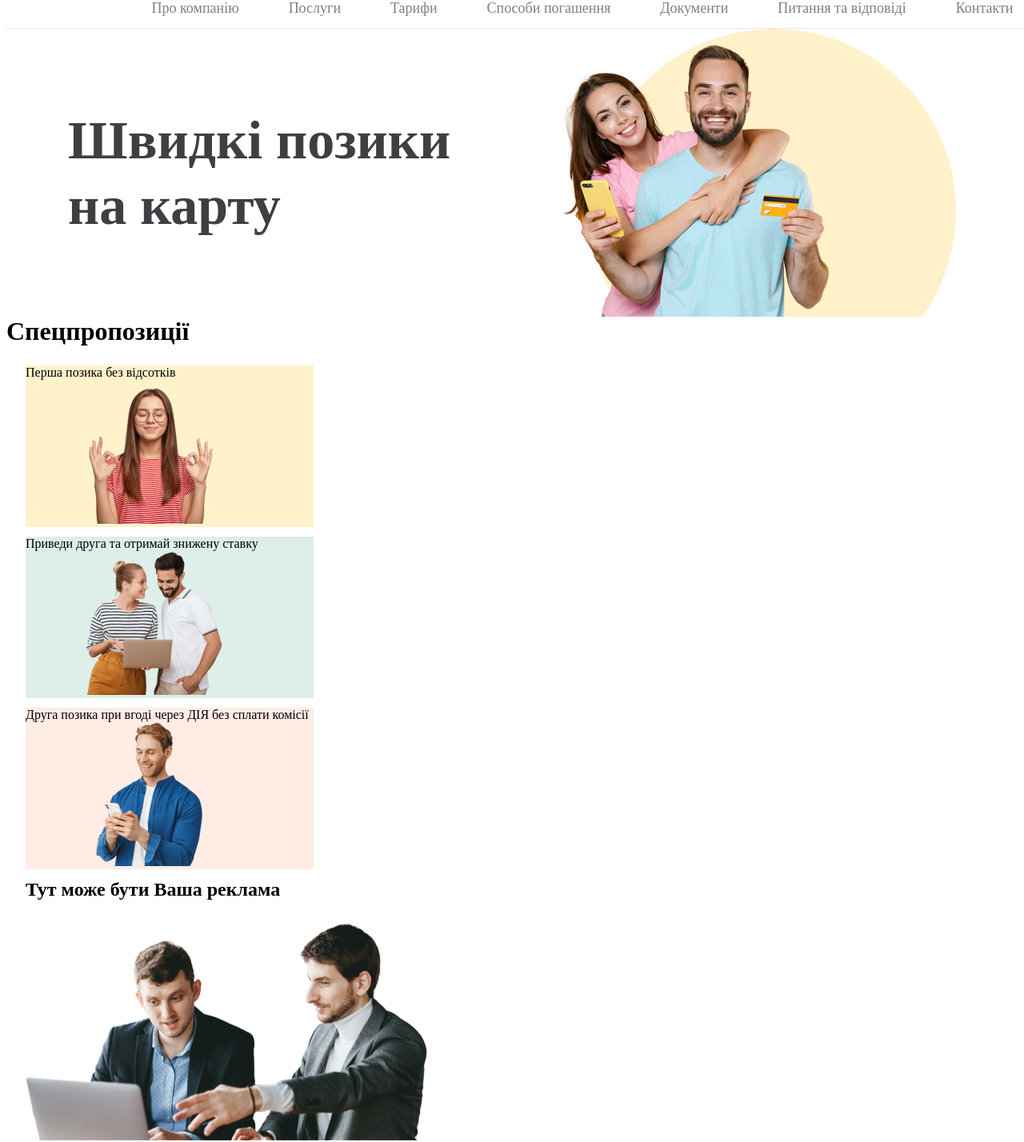
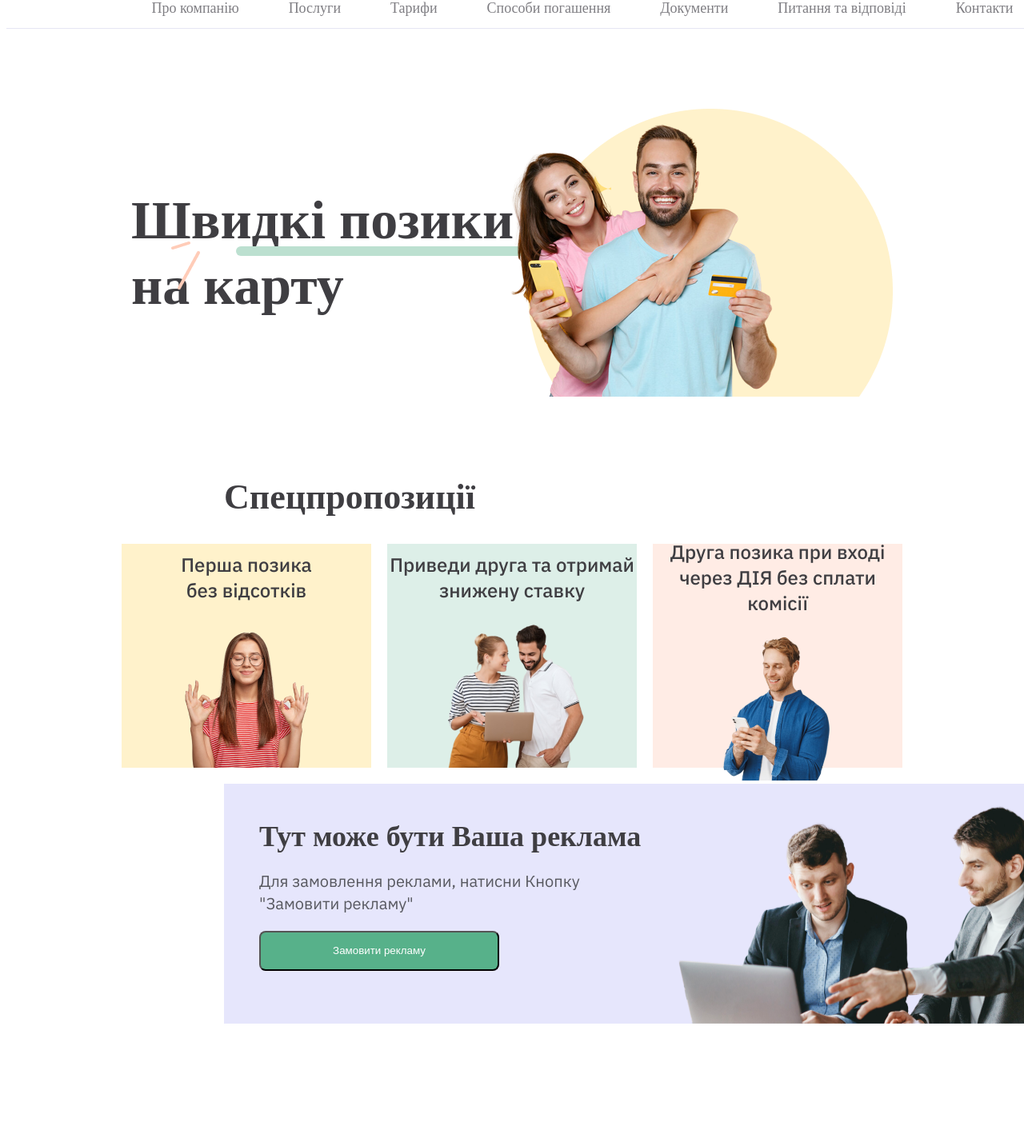
Before and after one commit to SergeyFilchenko/Coin-in-pocket, a React (Create React App) app: page / in a window 1280 px wide. Shown: the part 89-1517 px from the top of the page at 80% size. Built offline with nearby package versions, Linux system fonts and the light colour scheme.

Commit message:
finish Offer section

```diff
--- a/src/components/Main/Main.jsx
+++ b/src/components/Main/Main.jsx
@@ -5,41 +5,46 @@
 import im3 from '..//..//images/img3.png'
 import im4 from '..//..//images/img4.png'
 
-import { Hero, HeroImage, HeroText, OffersItem, OffersList } from './Main.styled';
+import { Hero, HeroImage, HeroText, Offers,OffersTitles, OffersItem, OffersList, OffersBottomDiscr,OffersBottom, HeroTop, OffersDiscr, OffersBottomButton, OffersBottomTitle, OffersBottomList } from './Main.styled';
 
 export default function Main() {
   return (
     <div>
-      <div>
+      <HeroTop>
         <Hero>
           <HeroText>Швидкі позики на карту</HeroText>
           <img src={circle} alt="" />
           <HeroImage src={logo} alt="" />
         </Hero>
-      </div>
-      <div>
-        <h1>Спецпропозиції</h1>
+      </HeroTop>
+      <Offers>
+        <OffersTitles>Спецпропозиції</OffersTitles>
         <OffersList>
             <OffersItem style={{background: '#FFF2CB'}}>
-                <p>Перша позика без відсотків</p>
+                <OffersDiscr>Перша позика <br/> без відсотків</OffersDiscr>
                 <img src={im1} alt="" />
             </OffersItem>
             <OffersItem style={{background: '#DDEFE8'}}>
-                <p>Приведи друга та отримай знижену ставку</p>
+                <OffersDiscr
+                >Приведи друга та отримай <br/>знижену ставку</OffersDiscr>
                 <img src={im2} alt="" />
             </OffersItem>
             <OffersItem style={{background: '#FFECE5'}}>
-                <p>Друга позика при вгоді через ДІЯ без сплати комісії</p>
+                <OffersDiscr
+                >Друга позика при вході через ДІЯ без сплати комісії</OffersDiscr>
                 <img src={im3} alt="" />
             </OffersItem>
-            <OffersItem style={{background: '#E6E6FC;'}}>
-                <h2>Тут може бути Ваша реклама</h2>
-                <p></p>
+            </OffersList>
+            <OffersBottom>
+              <OffersBottomList>
+              <OffersBottomTitle>Тут може бути Ваша реклама</OffersBottomTitle>
+              <OffersBottomDiscr>Для замовлення реклами, натисни Кнопку "Замовити рекламу"</OffersBottomDiscr>
+              <OffersBottomButton>Замовити рекламу</OffersBottomButton>
+              </OffersBottomList>
                 <img src={im4} alt="" />
-                <button>Замовити рекламу</button>
-            </OffersItem>
-        </OffersList>
-      </div>
+            </OffersBottom>
+
+      </Offers>
     </div>
   );
 }
--- a/src/components/Main/Main.styled.jsx
+++ b/src/components/Main/Main.styled.jsx
@@ -1,15 +1,36 @@
 import styled from 'styled-components';
+import logo from '..//..//images/Frame 384.png'
+import logo1 from '..//..//images/Frame 385.png'
 
+
+export const HeroTop = styled.div`
+  margin: 100px 156px;
+`;
 export const Hero = styled.div`
   display: flex;
+  position: relative;
   justify-content: space-around;
   align-items: center;
+  margin-top: 50px;
+  :before {
+    content: '';
+    position: absolute;
+    width: 393px;
+    height: 12px;
+    flex-shrink: 0;
+    border-radius: 99px;
+    background: #BCE0D0;
+    bottom: 176px;
+    left: 131px;
+  }
+
 `;
 
 export const HeroImage = styled.img`
   position: absolute;
-  right: 224px;
-  top: 145px;
+  right: 125px;
+  top: 20px;
+
 `;
 export const HeroText = styled.h1`
   font-family: 'IBM Plex Serif';
@@ -19,22 +40,106 @@
   font-weight: 600;
   font-size: 68px;
   line-height: 82px;
-color: #3F3E42;`
+  color: #3f3e42;
+  :after {
+    content: '';
+    width: 36px;
+    height: 60px;
+    background-image: url(${logo});
+    position: absolute;
+    bottom: 134px;
+    left: 50px;
+  }
+  :before {
+    content: '';
+    width: 36px;
+    height: 36px;
+    background-image: url(${logo1});
+    position: absolute;
+    bottom: 240px;
+    left: 564px;
+  }
 
+`;
 
 // ПРОПОЗИЦІЇ
-
+export const Offers = styled.div`
+  margin: 100px 156px;
+`;
+export const OffersTitles = styled.h1`
+  color: #3f3e42;
+  font-size: 44px;
+  font-family: IBM Plex Serif;
+  font-weight: 600;
+  line-height: 52px;
+  margin-bottom: 32px;
+  margin-left: 116px;
+`;
 export const OffersList = styled.ul`
   display: flex;
-width: 360px;
-padding: 24px 24px 0px 24px;
-flex-direction: column;
-justify-content: flex-end;
-align-items: flex-start;
-gap: 12px;
+  gap: 20px;
+  justify-content: center;
 `;
 
 export const OffersItem = styled.li`
+  display: flex;
+  flex-direction: column;
+  align-items: center;
+  justify-content: center;
+  width: 360px;
+  height: 280px;
+`;
 
-width: 360px;
+export const OffersDiscr = styled.p`
+text-align: center;
+color: #3F3E42;
+font-size: 24px;
+font-family: IBM Plex Sans;
+font-weight: 500;
+line-height: 32px;
+padding: 10px 0px 26px 0px;
 `;
+
+// OFFERS BOTTOM
+export const OffersBottom = styled.div`
+  display: flex;
+  justify-content: space-around;
+  background-color: #e6e6fc;
+  width: 1120px;
+  margin-left: 116px;
+  margin-top: 20px;
+`;
+
+export const OffersBottomTitle = styled.h2`
+color: #3F3E42;
+font-size: 36px;
+font-family: IBM Plex Serif;
+font-weight: 600;
+line-height: 44px;
+`;
+
+export const OffersBottomDiscr = styled.p`
+color: #57585F;
+font-size: 20px;
+font-family: IBM Plex Sans;
+line-height: 28px;
+margin-top: 20px;
+margin-bottom: 20px;
+`;
+export const OffersBottomList = styled.ul`
+display: flex;
+padding: 44px;
+flex-direction: column;
+`;
+
+export const OffersBottomButton = styled.button`
+display: flex;
+    padding: 7px 24px 9px 24px;
+    justify-content: center;
+    align-items: center;
+    border-radius: 8px;
+    background: #57B18A;
+    color: white;
+    width: 300px;
+    height: 50px;
+    `;
```
Also changed, not shown: src/images/Frame 384.png (added), src/images/Frame 385.png (added). Lines whose indentation alone changed are shown as unchanged.
